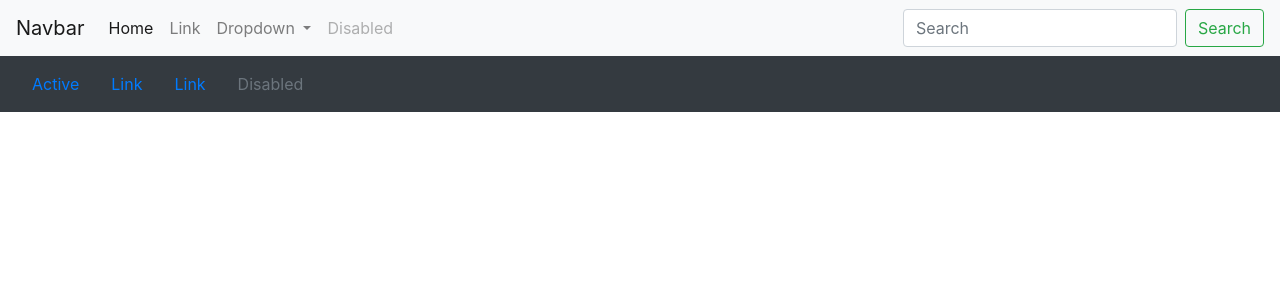
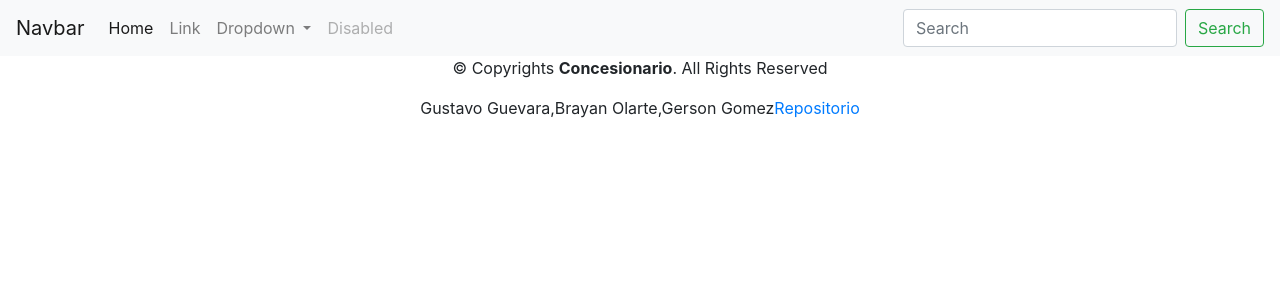
Before and after one commit to mrgerson88/EjercicioPHP, a PHP site: template vista/Template.php in a window 1280 px wide. Shown: the top 300 px of the page. Run offline with PHP 8.4, Linux system fonts and the light colour scheme; the template is opened without the code that fills it, so the values that code supplies are empty.

Commit message:
se realizo footer

```diff
--- a/vista/template/footer.php
+++ b/vista/template/footer.php
@@ -1,22 +1,21 @@
-
-<nav class="navbar navbar-dark bg-dark">
 
 
-  <ul class="nav justify-content-center">
-      <li class="nav-item">
-         <a class="nav-link active" href="#">Active</a>
-      </li>
-      <li class="nav-item">
-         <a class="nav-link" href="#">Link</a>
-      </li>
-      <li class="nav-item">
-         <a class="nav-link" href="#">Link</a>
-      </li>
-     <li class="nav-item">
-        <a class="nav-link disabled" href="#" tabindex="-1" aria-disabled="true">Disabled</a>
-     </li>
-   </ul>
-</nav>
+
+<footer class="site-footer">
+      <div class="text-center">
+        <p>
+          &copy; Copyrights  <strong>Concesionario</strong>. All Rights Reserved
+        </p>
+        <div class="credits">
+
+          Gustavo Guevara,Brayan Olarte,Gerson Gomez<a href="#">Repositorio</a>
+        </div>
+        <a href="index.html#" class="go-top">
+          <i class="fa fa-angle-up"></i>
+          </a>
+      </div>
+    </footer>
+
 
 
     <script src="https://code.jquery.com/jquery-3.5.1.slim.min.js" integrity="sha384-DfXdz2htPH0lsSSs5nCTpuj/zy4C+OGpamoFVy38MVBnE+IbbVYUew+OrCXaRkfj" crossorigin="anonymous"></script>
```
